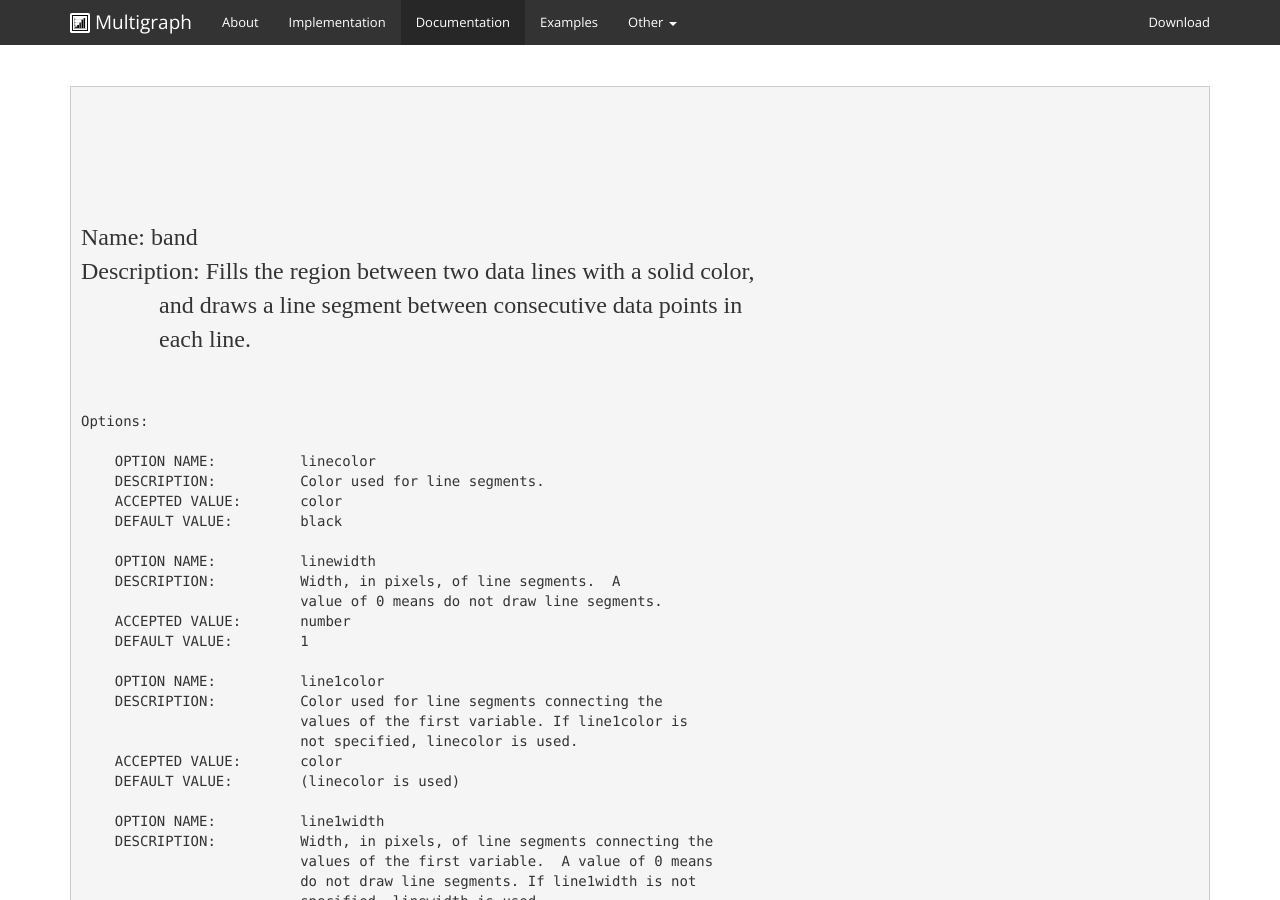
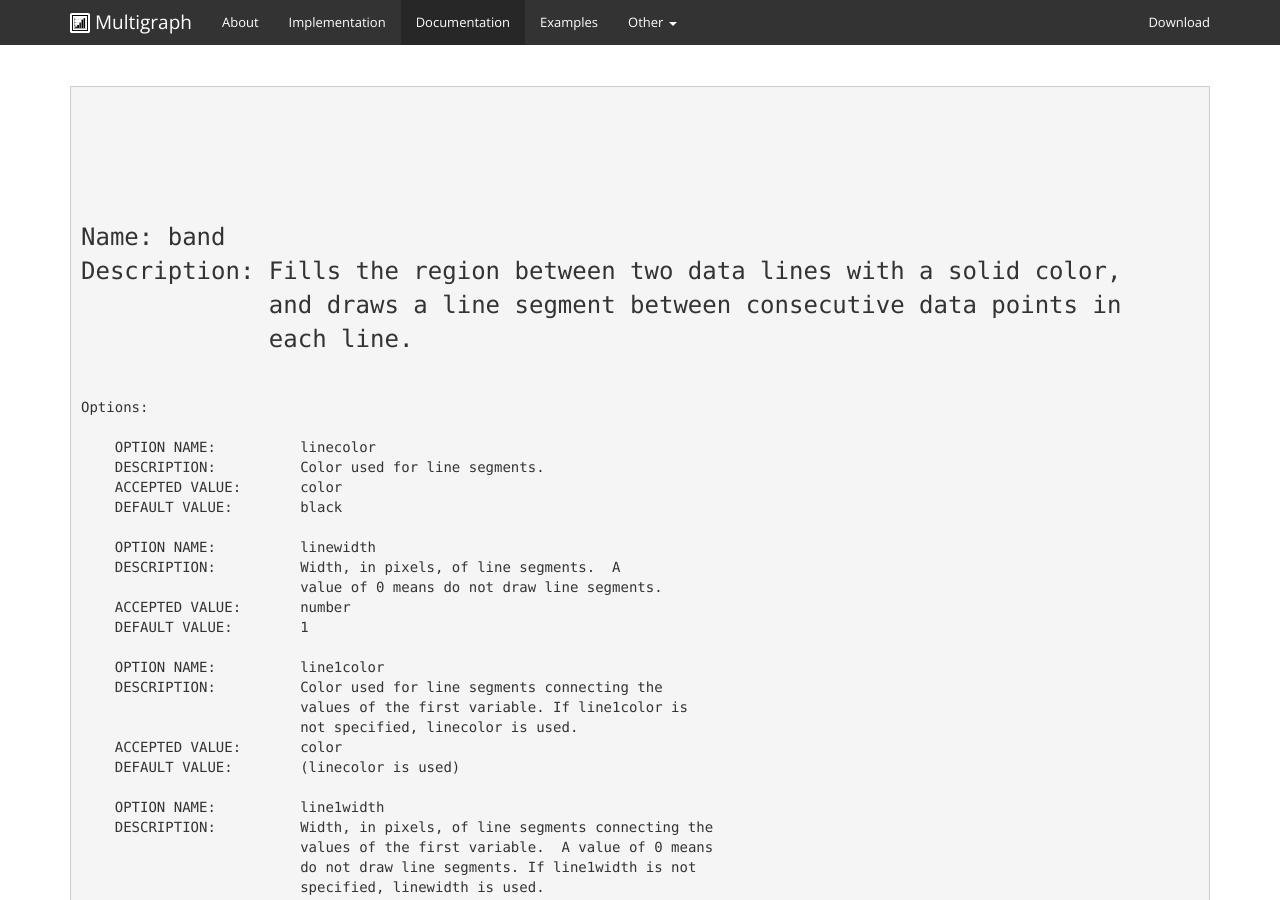
Before and after one commit to khunter3D/khunter3D.github.io, a Jekyll site: the page built from docs/renderers/index.html, in a window 1280 px wide and 900 px high. Built offline with Jekyll 4.4.1, drawn with Linux system fonts in a browser that asks for light colours; nearby versions of some CDN libraries; Markdown is read by kramdown in place of the engine named in the settings.

Commit message:
Update index.html

```diff
--- a/docs/renderers/index.html
+++ b/docs/renderers/index.html
@@ -10,13 +10,13 @@ docs: selected
 
       <font size="5">
 
-      <font face="futura">
+
 Name: band
 Description: Fills the region between two data lines with a solid color,
              and draws a line segment between consecutive data points in
              each line.
 </font>
-</font>
+
 Options:
 
     OPTION NAME:          linecolor
```
